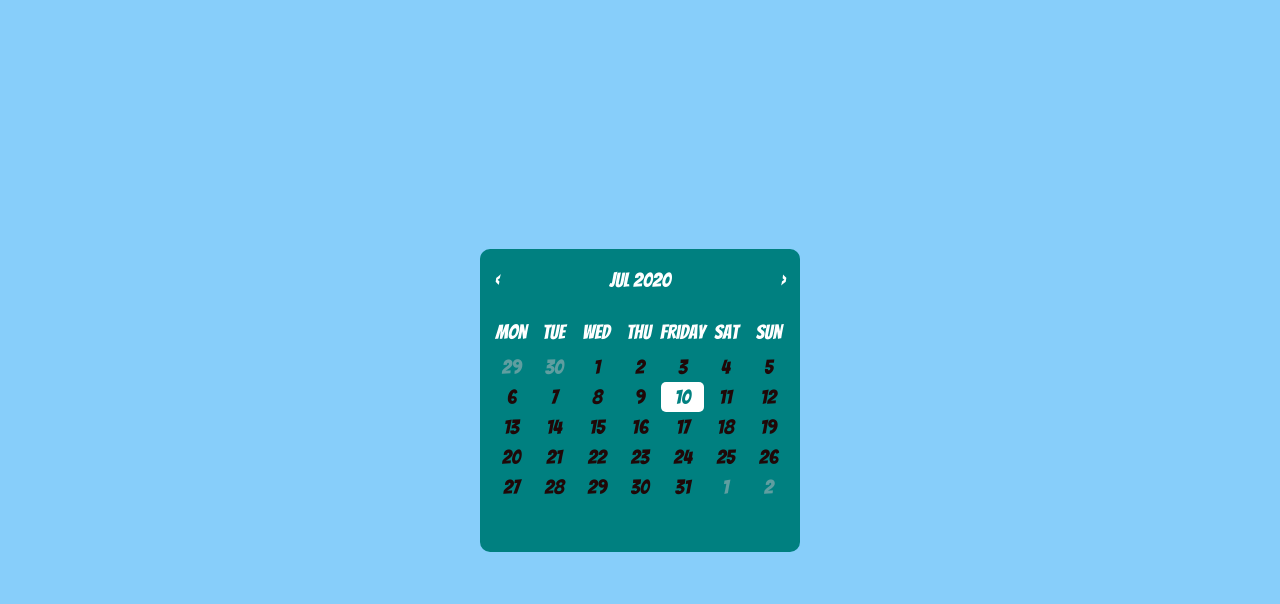
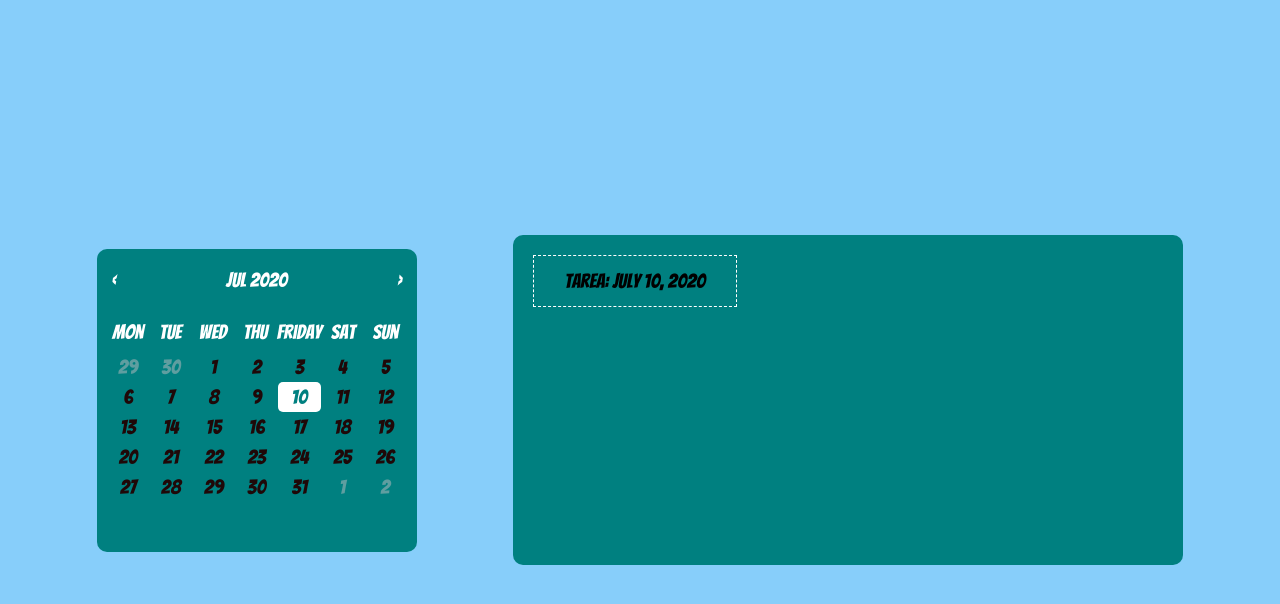
Before and after one commit to isildur1-2020/dev-schedule, a React (Create React App) app: page / in a window 1280 px wide. Both pictures are taken after a click on the element "10". Shown: the top 604 px of the page. Built offline with nearby package versions, Linux system fonts and the light colour scheme.

Commit message:
Empezando a crear tareas

```diff
--- /dev/null
+++ b/src/Components/Header.js
@@ -0,0 +1,26 @@
+import React from "react";
+
+import "./Styles/Header.css";
+
+const Header = (props) => {
+  return (
+    <div className="calendar__header">
+      <button
+        className="calendar__control"
+        name="previous"
+        onClick={props.handleClick}
+      >
+        &lt;
+      </button>
+      <span>{props.month}</span>
+      <button
+        className="calendar__control"
+        name="next"
+        onClick={props.handleClick}
+      >
+        &gt;
+      </button>
+    </div>
+  );
+};
+export default Header;
--- a/src/Components/Main.js
+++ b/src/Components/Main.js
@@ -6,68 +6,43 @@ import "./Styles/Calendar.css";
 // LÓGICA DEL CALENDARIO
 import Calendar from "./js/Calendar";
 // SUB - COMPONENTES
+import Header from "./Header";
 import Days from "./Days";
+import Squares from "./Squares";
+import Tasks from './Tasks'
 
 export default class Main extends Component {
   constructor(props) {
     super(props);
     this.moment = moment();
     this.schedule = new Calendar();
+    this.dates = React.createRef();
     this.state = {
       moment: this.moment,
       showDays: this.schedule.generateDates(),
+      tasks: [],
     };
   }
   render() {
     return (
       <div className="root">
         <div className="calendar__container">
-          <div className="calendar__header">
-            <button
-              className="calendar__control"
-              name="previous"
-              onClick={this.changeMonth}
-            >
-              &lt;
-            </button>
-            <span className="month-name">
-              {this.state.moment.format("MMM YYYY")}
-            </span>
-            <button
-              className="calendar__control"
-              name="next"
-              onClick={this.changeMonth}
-            >
-              &gt;
-            </button>
-          </div>
+          <Header
+            handleClick={this.changeMonth}
+            month={this.state.moment.format("MMM YYYY")}
+          />
           <div className="calendar__body">
             <div className="grid">
               <Days />
-              <div className="grid__body">
-                {this.state.showDays.map((day, index) =>
-                  day.isInCurrentMonth ? (
-                    <span
-                      key={index}
-                      className="grid__cell grid__cell--days"
-                      onClick={this.handleClickCell}
-                    >
-                      {day.date.date()}
-                    </span>
-                  ) : (
-                    <span
-                      key={index}
-                      className="grid__cell grid__cell--days grid__cell--disabled"
-                      onClick={this.handleClickCell}
-                    >
-                      {day.date.date()}
-                    </span>
-                  )
-                )}
-              </div>
+              <Squares
+                dates={this.dates}
+                data={this.state.showDays}
+                handleClickCell={this.handleClickCell}
+              />
             </div>
           </div>
         </div>
+        <Tasks tasks={this.state.tasks}/>
       </div>
     );
   }
@@ -84,7 +59,27 @@ export default class Main extends Component {
       });
     }
   };
-  handleClickCell = ev => {
-    ev.target.classList.add('grid__cell_selected')
+  handleClickCell = (ev) => {
+    let numberCell = ev.target.getAttribute("cell");
+    let date = this.state.showDays[numberCell].date.format("LL");
+    let clonar = this.state.tasks;
+    clonar.push(date);
+    this.setState({ tasks: clonar });
+    let nodos = this.dates.current.childNodes;
+    for (let i = 0; i < nodos.length; i++) {
+      if (
+        nodos[i].classList.contains("grid__cell_selected") &&
+        ev.target !== nodos[i]
+      ) {
+        nodos[i].classList.remove("grid__cell_selected");
+      }
+    }
+    if (!ev.target.classList.contains("grid__cell_selected")) {
+      if (!ev.target.classList.contains("grid__cell--disabled")) {
+        ev.target.classList.add("grid__cell_selected");
+        return;
+      }
+    }
+    ev.target.classList.remove("grid__cell_selected");
   };
 }
--- /dev/null
+++ b/src/Components/Squares.js
@@ -0,0 +1,32 @@
+import React from "react";
+
+import "./Styles/Squares.css";
+
+const Squares = (props) => {
+  return (
+    <div className="grid__body" ref={props.dates}>
+      {props.data.map((day, index) =>
+        day.isInCurrentMonth ? (
+          <span
+            key={index}
+            cell={index}
+            className="grid__cell grid__cell--days"
+            onClick={props.handleClickCell}
+          >
+            {day.date.date()}
+          </span>
+        ) : (
+          <span
+            key={index}
+            cell={index}
+            className="grid__cell grid__cell--days grid__cell--disabled"
+            onClick={props.handleClickCell}
+          >
+            {day.date.date()}
+          </span>
+        )
+      )}
+    </div>
+  );
+};
+export default Squares;
--- a/src/Components/Styles/Calendar.css
+++ b/src/Components/Styles/Calendar.css
@@ -24,7 +24,7 @@ body {
   min-height: 100vh;
 
   display: flex;
-  justify-content: center;
+  justify-content: space-evenly;
   align-items: center;
 }
 /* CONTENEDOR CALENDARIO */
@@ -42,60 +42,3 @@ body {
 
   border-radius: 10px;
 }
-/* CABEZA CALENDARIO */
-.calendar__header {
-  display: flex;
-  justify-content: space-between;
-  align-items: center;
-
-  margin-bottom: 30px;
-  color: var(--color-font-calendar);
-
-  text-transform: uppercase;
-}
-/* BOTONES DE PREVIO Y SIGUIENTE */
-.calendar__control {
-  padding: 0 5px;
-
-  background: transparent;
-  font-weight: bold;
-  color: var(--color-font-calendar);
-
-  border: none;
-  outline: none;
-  cursor: pointer;
-}
-.calendar__control:hover {
-  border-bottom: 1px dashed white;
-  transition: 1s;
-}
-/* CONTENEDOR DIAS DEL MES */
-.grid__body {
-  color: var(--color-cell);
-
-  display: grid;
-  grid-template-columns: repeat(7, 1fr);
-  grid-template-rows: repeat(6, minmax(30px, auto));
-}
-/* CONTENEDORES C/U */
-.grid__cell {
-  display: flex;
-  justify-content: center;
-  align-items: center;
-}
-/* CONTENEDOR DÍAS C/U */
-.grid__cell--days {
-  cursor: pointer;
-}
-/* CLASE DE SELECCIÓN */
-.grid__cell_selected {
-  color: var(--color-bg-calendar);
-  background: var(--color-cell-selected);
-
-  border-radius: 5px;
-}
-/* CLASE DESHABILITADO */
-.grid__cell--disabled {
-  color: var(--color-bg-cell-disabled);
-  cursor: not-allowed;
-}
--- /dev/null
+++ b/src/Components/Styles/Header.css
@@ -0,0 +1,27 @@
+/* CABEZA CALENDARIO */
+.calendar__header {
+  display: flex;
+  justify-content: space-between;
+  align-items: center;
+
+  margin-bottom: 30px;
+  color: var(--color-font-calendar);
+
+  text-transform: uppercase;
+}
+/* BOTONES DE PREVIO Y SIGUIENTE */
+.calendar__control {
+  padding: 0 5px;
+
+  background: transparent;
+  font-weight: bold;
+  color: var(--color-font-calendar);
+
+  border: none;
+  outline: none;
+  cursor: pointer;
+}
+.calendar__control:hover {
+  border-bottom: 1px dashed white;
+  transition: 1s;
+}
--- /dev/null
+++ b/src/Components/Styles/Squares.css
@@ -0,0 +1,30 @@
+/* CONTENEDOR DIAS DEL MES */
+.grid__body {
+  color: var(--color-cell);
+
+  display: grid;
+  grid-template-columns: repeat(7, 1fr);
+  grid-template-rows: repeat(6, minmax(30px, auto));
+}
+/* CONTENEDORES C/U */
+.grid__cell {
+  display: flex;
+  justify-content: center;
+  align-items: center;
+}
+/* CONTENEDOR DÍAS C/U */
+.grid__cell--days {
+  cursor: pointer;
+}
+/* CLASE DE SELECCIÓN */
+.grid__cell_selected {
+  color: var(--color-bg-calendar);
+  background: var(--color-cell-selected);
+
+  border-radius: 5px;
+}
+/* CLASE DESHABILITADO */
+.grid__cell--disabled {
+  color: var(--color-bg-cell-disabled);
+  cursor: not-allowed;
+}
--- /dev/null
+++ b/src/Components/Styles/Tasks.css
@@ -0,0 +1,23 @@
+.tasks
+{
+    width: 50%;
+    min-height: 300px;
+
+    padding: 15px;
+    background: var(--color-bg-calendar);
+
+    border-radius: 10px;
+
+    display: grid;
+    grid-template-columns: repeat(3, 1fr);
+}
+.task
+{
+    height: 50px;
+    margin: 5px;
+    border: 1px dashed white;
+
+    display: flex;
+    justify-content: center;
+    align-items: center;
+}
--- /dev/null
+++ b/src/Components/Tasks.js
@@ -0,0 +1,19 @@
+import React, { Component } from 'react'
+
+import './Styles/Tasks.css'
+
+export default class Tasks extends Component {
+    constructor(props) {
+        super(props)
+
+    }
+    render() {
+        return(
+            <div className="tasks">
+                {this.props.tasks.map(task => (
+                    <span className="task">Tarea: {task}</span>
+                ))}
+            </div>
+        )
+    }
+}
--- a/src/Components/js/Calendar.js
+++ b/src/Components/js/Calendar.js
@@ -21,6 +21,7 @@ export default class Calendar {
       cells.push({
         date: moment(dateStart),
         isInCurrentMonth: dateStart.month() === monthToShow.month(),
+        isSelect: false
       });
       dateStart.add(1, "day");
     } while (dateStart.isSameOrBefore(dateEnd));
```
